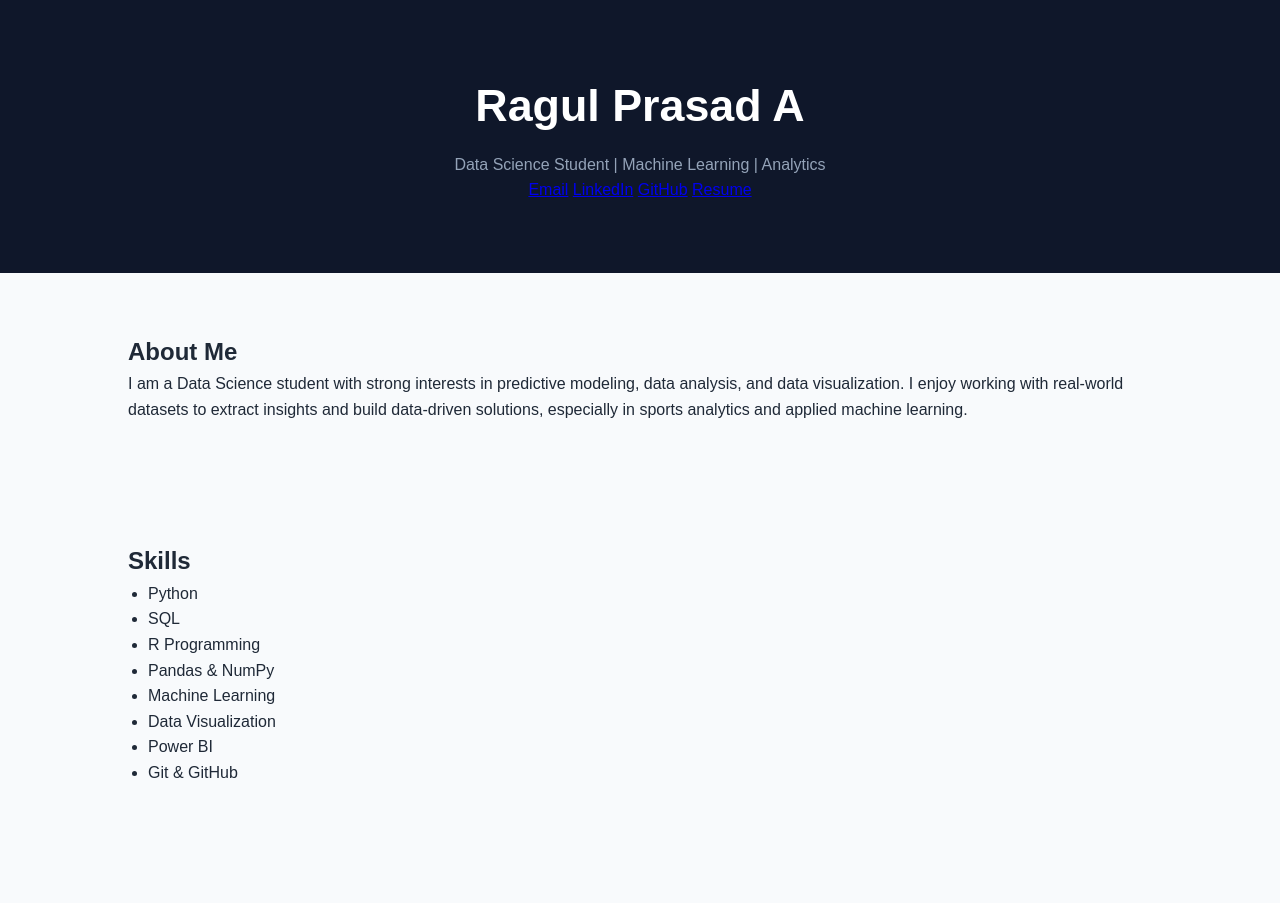
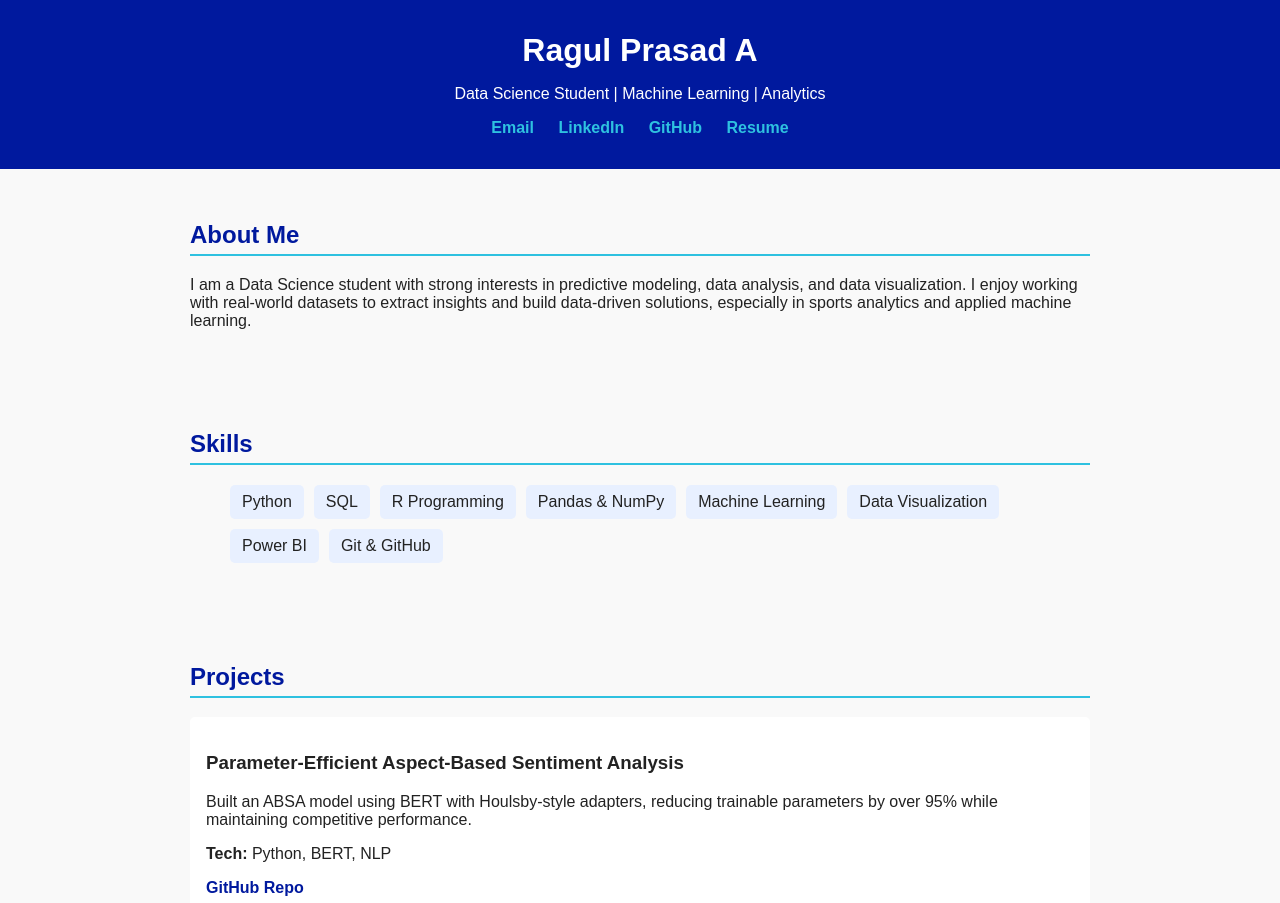
Before and after one commit to RagulPrasad6970/portfolio, a plain HTML site: page index.html in a window 1280 px wide. Shown: the top 903 px of the page. Drawn offline with Linux system fonts and the light colour scheme.

Commit message:
Refactor CSS styles for improved design consistency
Updated styles for body, header, section, and various elements to improve design consistency and readability.

```diff
--- a/style.css
+++ b/style.css
@@ -1,124 +1,68 @@
-* {
-  margin: 0;
-  padding: 0;
-  box-sizing: border-box;
-  font-family: 'Poppins', sans-serif;
+body {
+    font-family: Arial, sans-serif;
+    margin: 0;
+    background-color: #f9f9f9;
+    color: #222;
 }
 
-body {
-  background: #f8fafc;
-  color: #1f2937;
-  line-height: 1.6;
-}
-
-/* Header */
 header {
-  background: #0f172a;
-  color: white;
-  padding: 70px 10%;
-  text-align: center;
+    background-color: #00199e;
+    color: white;
+    text-align: center;
+    padding: 2rem 1rem;
 }
 
 header h1 {
-  font-size: 2.8rem;
+    margin: 0;
 }
 
-header p {
-  margin-top: 10px;
-  color: #94a3b8;
+.links a {
+    color: #2ec1e0;
+    margin: 0 10px;
+    text-decoration: none;
+    font-weight: bold;
 }
 
-/* Resume Button */
-.resume-btn {
-  display: inline-block;
-  margin-top: 25px;
-  padding: 12px 28px;
-  background: #2563eb;
-  color: white;
-  text-decoration: none;
-  border-radius: 30px;
-  font-weight: 500;
-  transition: 0.3s ease;
+section {
+    max-width: 900px;
+    margin: auto;
+    padding: 2rem 1rem;
 }
 
-.resume-btn:hover {
-  background: #1d4ed8;
-  transform: translateY(-2px);
+h2 {
+    color: #00199e;
+    border-bottom: 2px solid #2ec1e0;
+    padding-bottom: 5px;
 }
 
-/* Navigation */
-nav {
-  position: sticky;
-  top: 0;
-  background: white;
-  padding: 15px 10%;
-  display: flex;
-  justify-content: center;
-  gap: 25px;
-  box-shadow: 0 2px 10px rgba(0,0,0,0.05);
-  z-index: 1000;
+.skills {
+    display: flex;
+    flex-wrap: wrap;
+    gap: 10px;
 }
 
-nav a {
-  text-decoration: none;
-  color: #334155;
-  font-weight: 500;
+.skills li {
+    list-style: none;
+    background: #e8f0ff;
+    padding: 8px 12px;
+    border-radius: 5px;
 }
 
-nav a:hover {
-  color: #2563eb;
+.project {
+    background: white;
+    padding: 1rem;
+    margin-bottom: 1rem;
+    border-radius: 5px;
 }
 
-/* Sections */
-section {
-  padding: 60px 10%;
+.project a {
+    color: #00199e;
+    font-weight: bold;
+    text-decoration: none;
 }
 
-.section-title {
-  font-size: 2rem;
-  margin-bottom: 20px;
-  color: #0f172a;
+footer {
+    text-align: center;
+    padding: 1rem;
+    background: #eee;
 }
-
-/* Cards */
-.card {
-  background: white;
-  padding: 25px;
-  border-radius: 15px;
-  box-shadow: 0 10px 25px rgba(0,0,0,0.05);
-  margin-bottom: 25px;
-}
-
-/* Skills */
-.skills span {
-  display: inline-block;
-  background: #e2e8f0;
-  padding: 8px 15px;
-  border-radius: 25px;
-  margin: 6px;
-  font-size: 0.9rem;
-}
-
-/* Lists */
-ul {
-  padding-left: 20px;
-}
-
-/* Contact links */
-.contact a {
-  color: #2563eb;
-  text-decoration: none;
-}
-
-.contact a:hover {
-  text-decoration: underline;
-}
-
-/* Footer */
-footer {
-  background: #0f172a;
-  color: #94a3b8;
-  text-align: center;
-  padding: 30px;
-  margin-top: 50px;
-}
```
